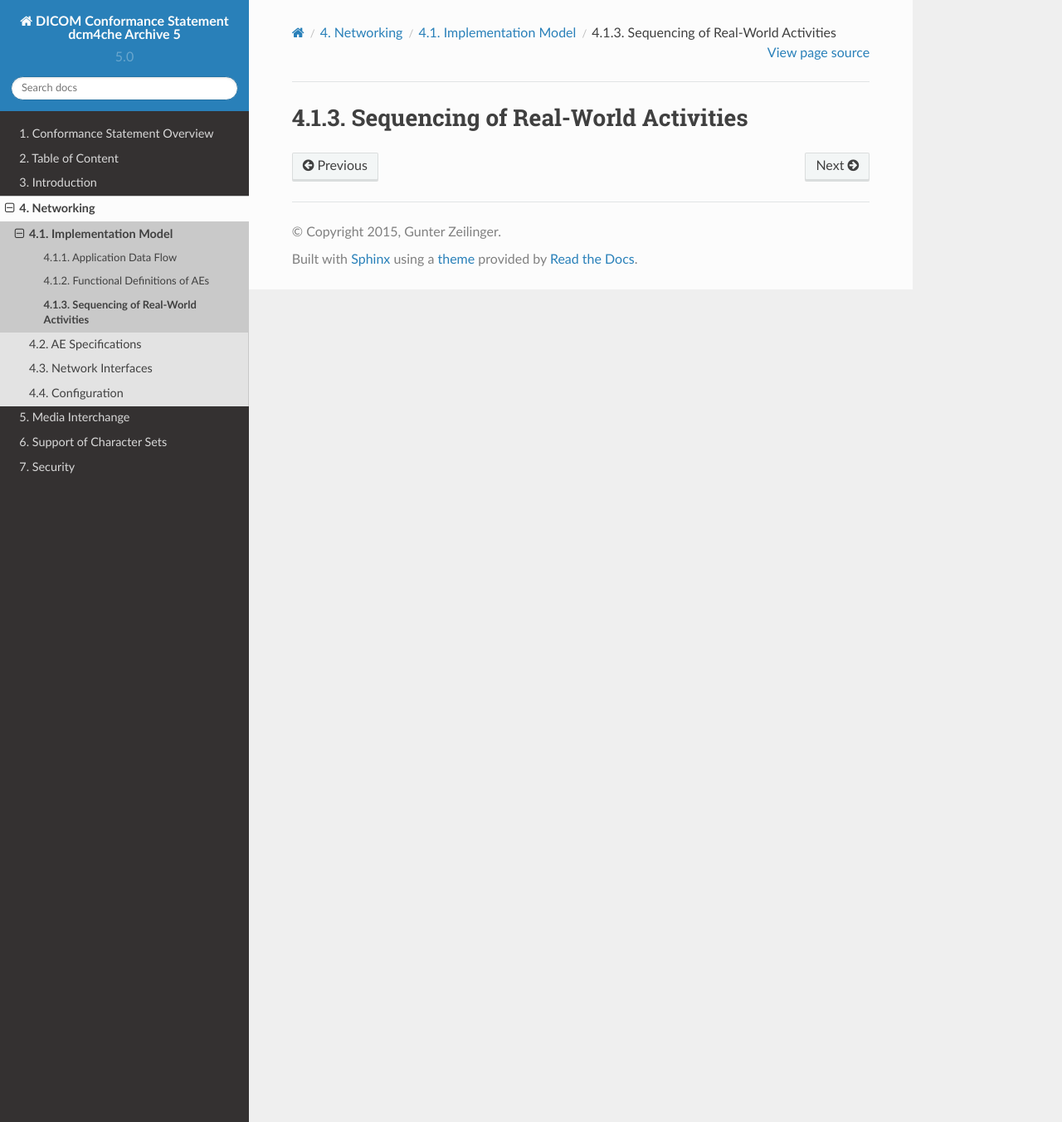
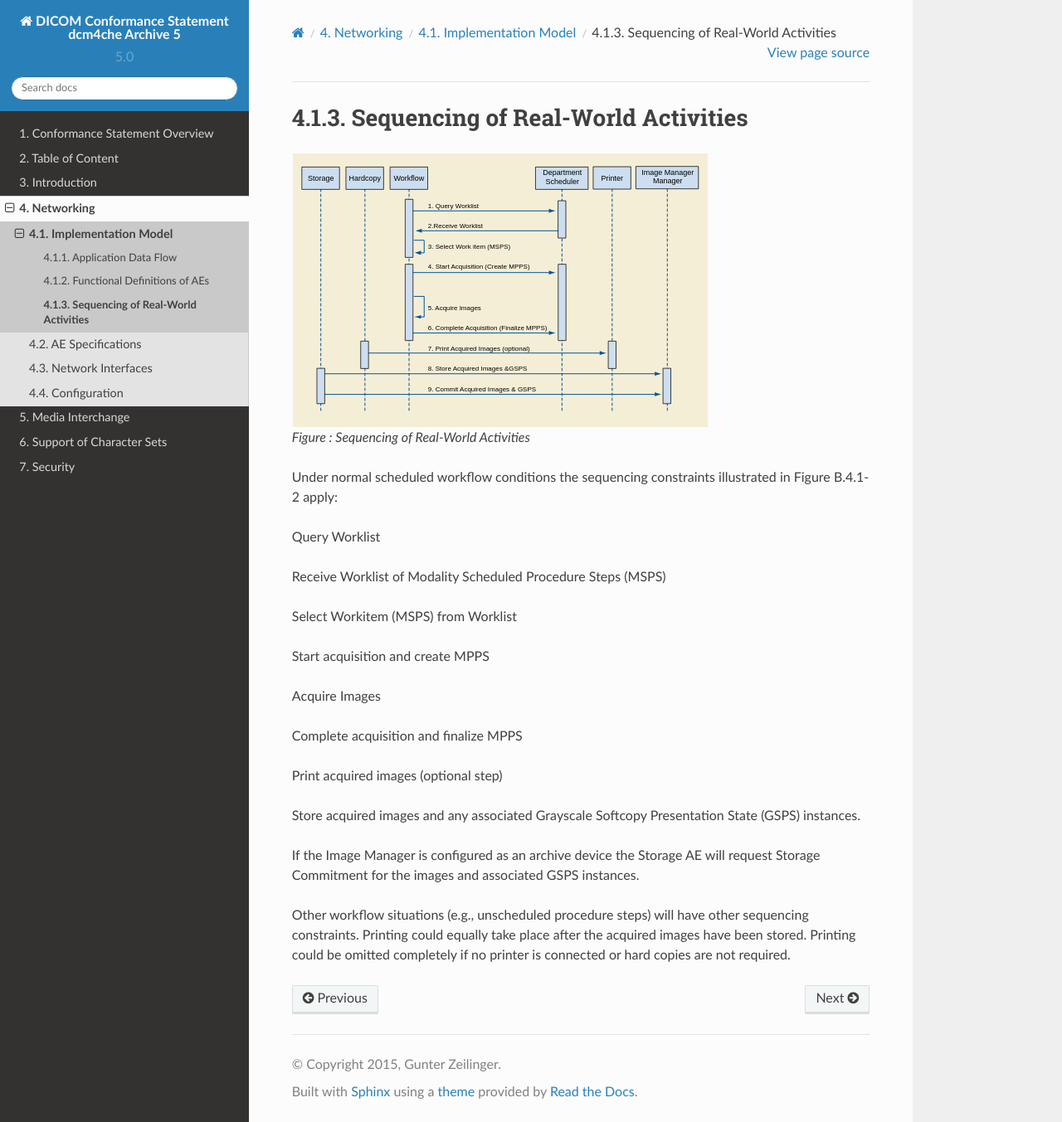
Before and after one commit to dcm4che/dcm4chee-arc-cs, a Sphinx documentation site: the page built from docs/networking/model/activities.rst, in a window 1280 px wide and 1353 px high. Shown: the whole window at 83% size. Built offline with Sphinx 7.4.7 and the Read the Docs theme 2.0.0, drawn with Linux system fonts in a browser that asks for light colours.

Commit message:
Conformance Statement Update

```diff
--- a/docs/networking/model/activities.rst
+++ b/docs/networking/model/activities.rst
@@ -1,2 +1,28 @@
 Sequencing of Real-World Activities
 ^^^^^^^^^^^^^^^^^^^^^^^^^^^^^^^^^^^
+
+.. figure:: sequencing_of_real_world_activities.svg
+
+   Figure : Sequencing of Real-World Activities
+
+Under normal scheduled workflow conditions the sequencing constraints illustrated in Figure B.4.1-2 apply:
+
+Query Worklist
+
+Receive Worklist of Modality Scheduled Procedure Steps (MSPS)
+
+Select Workitem (MSPS) from Worklist
+
+Start acquisition and create MPPS
+
+Acquire Images
+
+Complete acquisition and finalize MPPS
+
+Print acquired images (optional step)
+
+Store acquired images and any associated Grayscale Softcopy Presentation State (GSPS) instances.
+
+If the Image Manager is configured as an archive device the Storage AE will request Storage Commitment for the images and associated GSPS instances.
+
+Other workflow situations (e.g., unscheduled procedure steps) will have other sequencing constraints. Printing could equally take place after the acquired images have been stored. Printing could be omitted completely if no printer is connected or hard copies are not required.
```
Also changed, not shown: docs/networking/model/sequencing_of_real_world_activities.svg (added).
